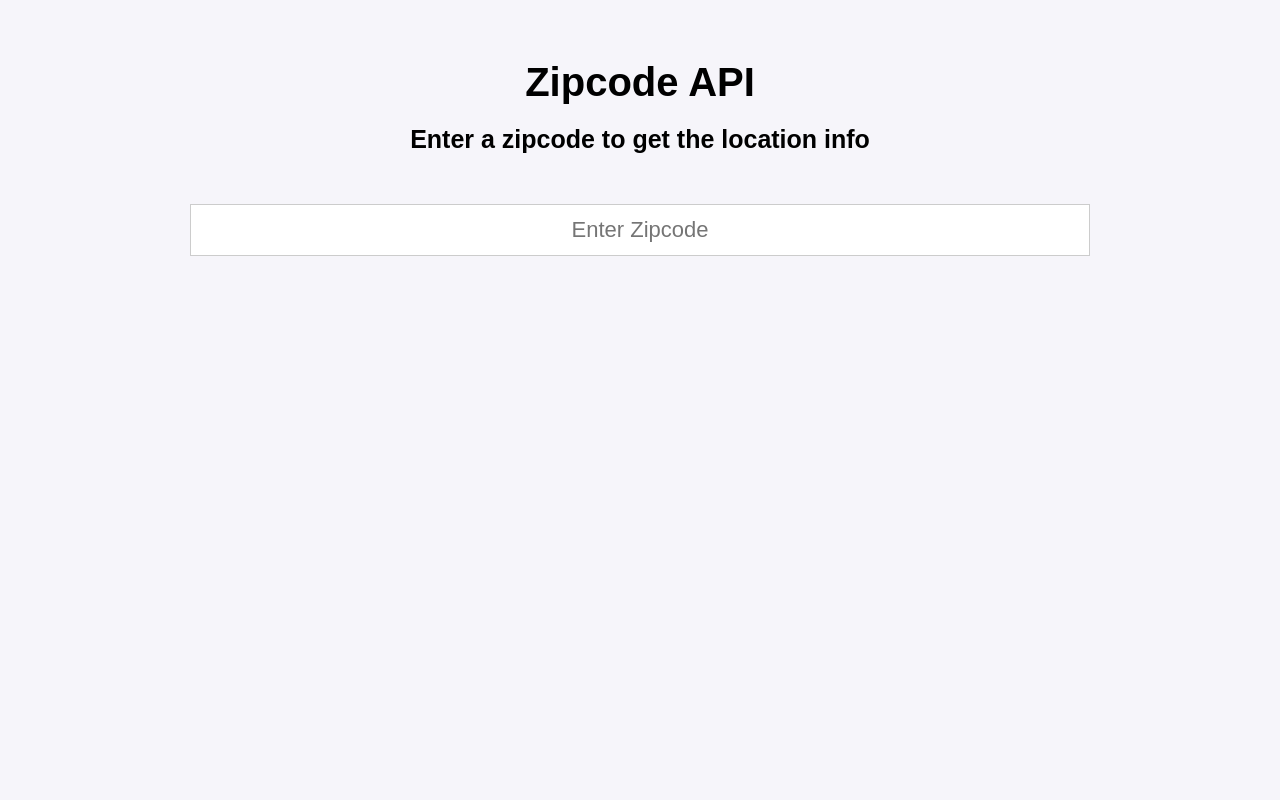
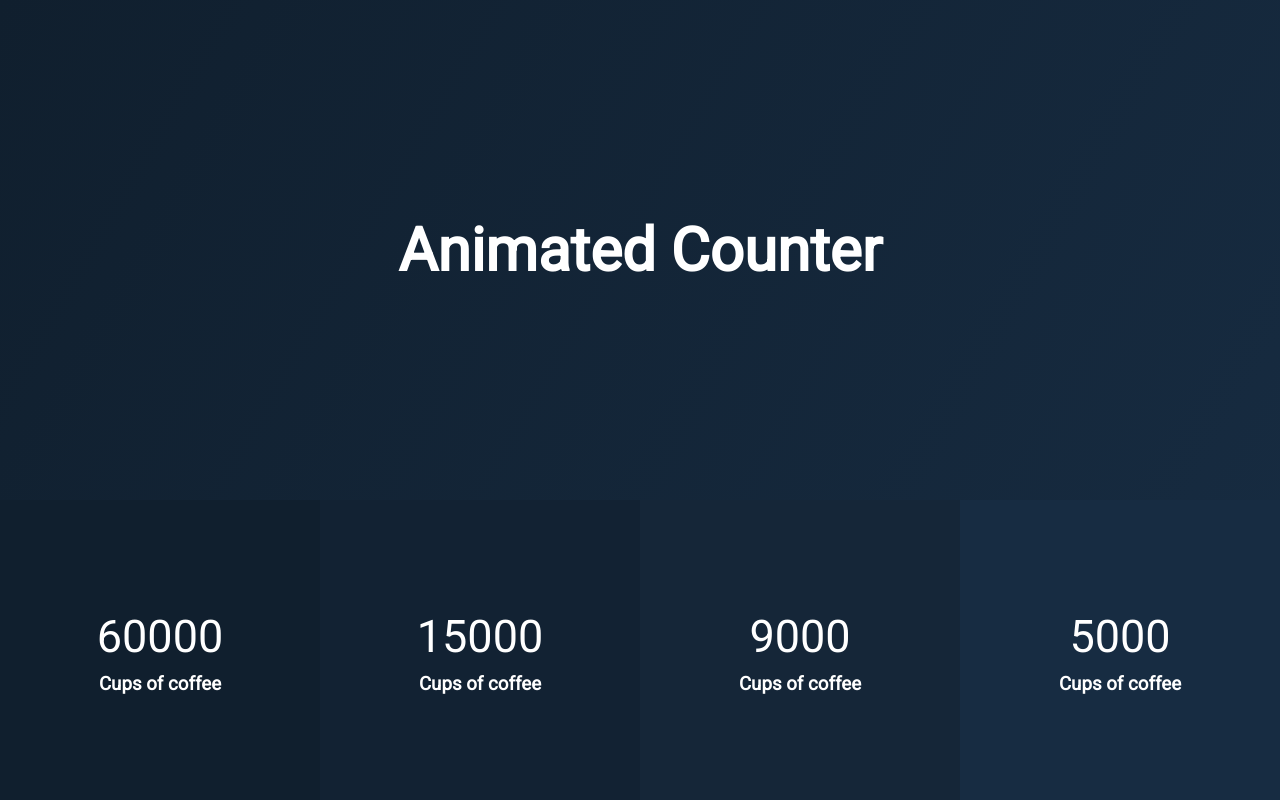
Before and after one commit to SebastianSobiech/ZipcodeAPI, a plain HTML site: page index.html in a window 1280 px wide. Drawn offline with Linux system fonts and the light colour scheme.

Commit message:
Add to files

```diff
--- a/app.js
+++ b/app.js
@@ -1,39 +1,21 @@
-document.querySelector('#zipForm').addEventListener('submit', getLocationInfo);
+const counter = document.querySelectorAll('.counter');
+const speed = 200;
 
-function getLocationInfo(e) {
-    const zip = document.querySelector('.zip').value;
+counter.forEach(counter => {
+    const updateCount = () => {
+        const target = +counter.getAttribute('data-target');
+        const count = +counter.innerText;
 
-    fetch(`http://api.zippopotam.us/pl/${zip}`)
-        .then(response => {
-            if (response.status !== 200) {
-                document.querySelector('#output').innerHTML =
-                    `<article class="message message-body is-danger">Zły kod pocztowy</article>`;
-                throw Error(response.statusText);
-            } else {
-                return response.json();
-            }
-        })
-        .then(data => {
-            let output = '';
-            data.places.forEach(place => {
-                output += `
-                <article class="message is-primary">
-                  <div class="message-header">
-                    <p>Location Info</p>
-                  </div>
-                  <div class="message-body">
-                    <ul>
-                      <li><strong>City: </strong>${place["place name"]}</li>
-                      <li><strong>State: </strong>${place["state"]}</li>
-                      <li><strong>Longitude: </strong>${place["longitude"]}</li>
-                      <li><strong>Latitude: </strong>${place["latitude"]}</li>
-                    </ul>
-                  </div>
-                </article>
-              `;
-            })
-            document.querySelector('#output').innerHTML = output;
-        })
-        .catch(err => console.log(err));
-    e.preventDefault();
-}
+        const inc = target / speed;
+
+        if (count < target) {
+            counter.innerText = Math.ceil(count + inc);
+            setTimeout(updateCount, 1);
+        } else {
+            count.innerText = target;
+        }
+
+    }
+
+    updateCount();
+})
--- a/index.html
+++ b/index.html
@@ -4,26 +4,38 @@
 <head>
     <meta charset="UTF-8">
     <meta name="viewport" content="width=device-width, initial-scale=1.0">
-    <meta http-equiv="X-UA-Compatible" content="ie=edge">
+    <title>Document</title>
     <link rel="stylesheet" href="style.css">
-    <title>Zipcode API</title>
+
 </head>
 
 <body>
-    <section class="hero">
-        <h1 class="title">Zipcode API</h1>
-        <h2 class="subtitle">Enter a zipcode to get the location info</h2>
-        <form id="zipForm">
-            <div class="field">
-                <div class="controlt">
-                    <input class="input zip is-large" type="text" placeholder="Enter Zipcode">
-                </div>
+
+    <header>
+        <h1>Animated Counter</h1>
+    </header>
+    <section class="counters">
+        <div class="container">
+            <div class="container-box">
+                <div class="counter" data-target="60000">0</div>
+                <h3>Cups of coffee</h3>
             </div>
-        </form>
+            <div class="container-box">
+                <div class="counter" data-target="15000">0</div>
+                <h3>Cups of coffee</h3>
+            </div>
+            <div class="container-box">
+                <div class="counter" data-target="9000">0</div>
+                <h3>Cups of coffee</h3>
+            </div>
+            <div class="container-box">
+                <div class="counter" data-target="5000">0</div>
+                <h3>Cups of coffee</h3>
+            </div>
+        </div>
     </section>
-    <div class="container">
-        <div id="output"></div>
-    </div>
+
+
     <script src="app.js"></script>
 </body>
 
--- a/style.css
+++ b/style.css
@@ -1,68 +1,66 @@
+@import url('https://fonts.googleapis.com/css?family=Roboto&display=swap');
 * {
+    box-sizing: border-box;
     margin: 0;
     padding: 0;
-    box-sizing: border-box;
 }
 
 body {
-    background: #f6f5fa;
-    color: #000;
-    font-family: sans-serif;
+    font-family: 'Roboto', sans-serif;
+    background-image: linear-gradient(120deg, #101f2e, #172c42);
+    color: #fff;
+    /* Push to bottom */
+    display: flex;
+    flex-direction: column;
+    justify-content: flex-end;
+    height: 100vh;
 }
 
-.title {
-    font-size: 40px;
-    text-align: center;
-    margin-top: 60px;
+header {
+    flex: 1;
+    height: 100%;
+    display: flex;
+    align-items: center;
+    justify-content: center;
 }
 
-.subtitle {
-    font-size: 25px;
-    text-align: center;
-    padding-top: 20px;
+header h1 {
+    font-size: 60px;
 }
 
-#zipForm {
-    max-width: 900px;
-    margin: 0 auto;
-    margin-top: 50px;
+.counters i {
+    color: lightskyblue;
+    margin-bottom: 5px;
 }
 
-input {
-    display: block;
-    margin-bottom: 0px;
-    border: solid 1px #ccc;
-    box-sizing: border-box;
-    width: 100%;
-    font-size: 22px;
-    line-height: 30px;
-    padding: 10px;
-    text-align: center;
+.counters .counter {
+    font-size: 45px;
+    margin: 10px 0;
 }
 
 .container {
-    max-width: 900px;
-    margin: 0 auto;
+    display: flex;
+    height: 300px;
 }
 
-.container ul {
-    list-style: none;
+.container div {
+    flex: 1;
+    text-align: center;
+    padding-top: 50px;
 }
 
-.message-header p {
-    font-size: 30px;
-    padding-bottom: 10px;
-    padding-top: 20px;
+.container-box:nth-child(1n) {
+    background: rgb(16, 31, 46);
 }
 
-.message-body li {
-    font-size: 20px;
-    padding-bottom: 10px;
+.container-box:nth-child(2n) {
+    background: rgb(18, 34, 51);
 }
 
-.is-danger {
-    font-size: 25px;
-    color: red;
-    text-align: center;
-    padding-top: 20px;
+.container-box:nth-child(3n) {
+    background: rgb(21, 38, 56);
 }
+
+.container-box:nth-child(4n) {
+    background: rgb(23, 44, 66);
+}
```
